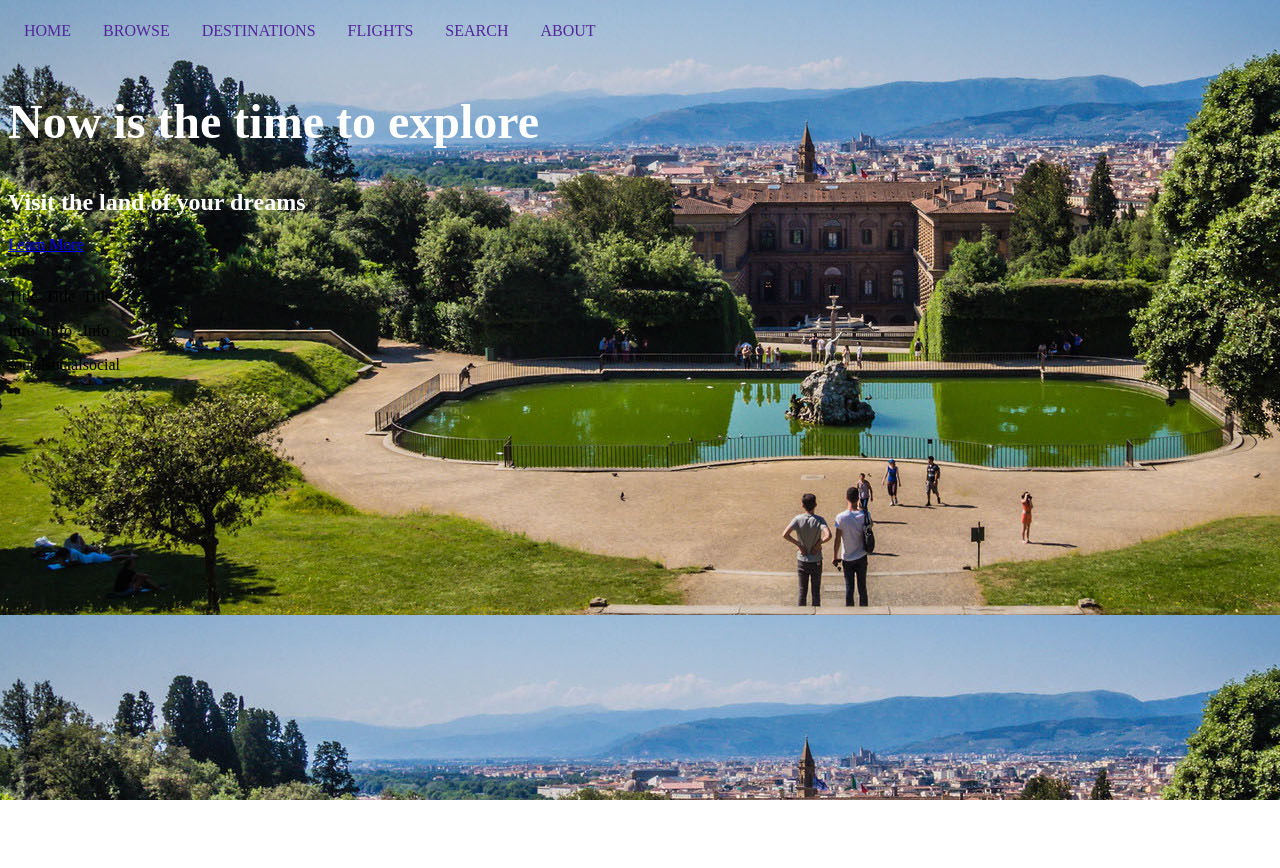
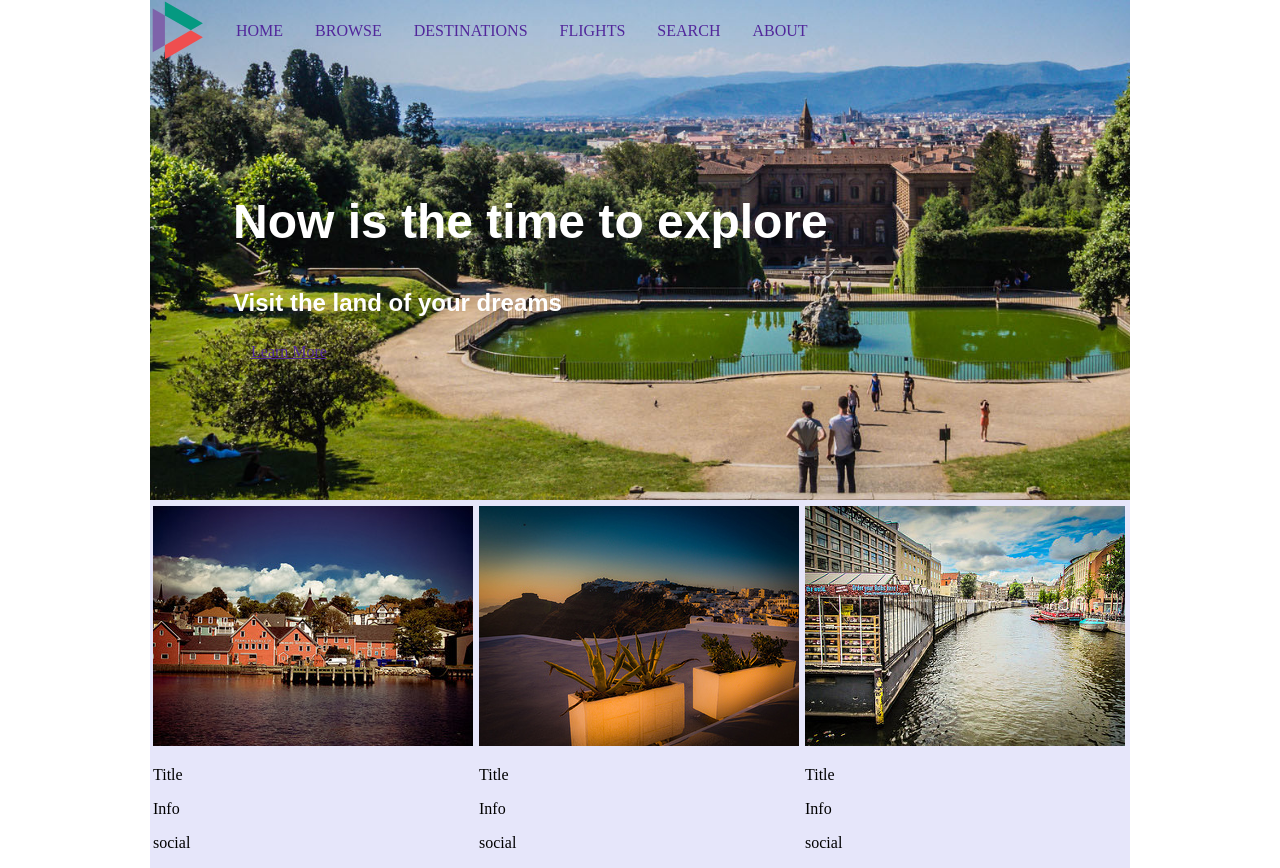
Before and after one commit to CPaq96/COMP3612_Assignment1, a plain HTML site: page html/index.html in a window 1280 px wide. Before the commit the page ends 800 px from the top, so only its background shows below. Drawn offline with Linux system fonts and the light colour scheme.

Commit message:
Center page, aligned cards, added pictures

```diff
--- a/css/main.css
+++ b/css/main.css
@@ -1,5 +1,38 @@
+.button {
+  display: inline-block;
+  padding: 6px 18px;
+  vertical-align: middle;
+  overflow: hidden;
+  text-align: center;
+  color: #51279b;
+}
+
+/*https://www.w3schools.com/howto/howto_css_center_website.asp*/
 body {
+  max-width: 980px;
+  margin: auto;
+}
+
+/*Header styling*/
+header {
+  background-size: cover;
   background-image: url(../florence.jpg);
+  background-repeat: no-repeat;
+  width: 100%;
+  min-height: 500px;
+}
+
+nav {
+  background-image: url(../logo.svg);
+  background-size: 60px;
+  background-repeat: no-repeat;
+  padding-left: 70px;
+  padding-top: 8px;
+}
+
+#welcome {
+  padding-left: 13px; /* Aligned with nav*/
+  padding-top: 100px;
 }
 
 h1 {
@@ -11,8 +44,24 @@ h2 {
 }
 
 h1,
-h2 {
+h2,
+h3 {
+  font-family: Arial, Helvetica, sans-serif;
   color: #ffffff;
+}
+
+li {
+  float: left;
+}
+
+/*Main styling*/
+main {
+  background-color: lavender;
+}
+main li {
+  padding-top: 6px;
+  padding-left: 3px;
+  padding-right: 3px;
 }
 
 ul {
@@ -23,15 +72,11 @@ ul {
   background-color: none;
 }
 
-li {
-  float: left;
-}
-
 li img {
   size: 60px;
 }
 
-li a {
+header li a {
   display: block;
   color: #51279b;
   text-align: center;
--- a/html/index.html
+++ b/html/index.html
@@ -16,35 +16,35 @@
                 <li><a href="index.html">SEARCH</a></li>
                 <li><a href="index.html">ABOUT</a></li>
             </ul>
+            <div id="welcome">
+                <h1>Now is the time to explore</h1>
+                <h2>Visit the land of your dreams</h2>
+                <a class="learn button" href="index.html">Learn More</a>
+            </div>
         </nav>
     </header>
     <main>
-        <section id="welcome">
-            <h1>Now is the time to explore</h1>
-            <h2>Visit the land of your dreams</h2>
-            <a href="index.html">Learn More</a>
-        </section>
-        <section id="footer">
+        <div id="cards">
             <ul>
                 <li>
-                    <img src="" alt="">
+                    <img src="../1-small.jpg" alt="1-small">
                     <p>Title</p>
                     <p>Info</p>
                     <p>social</p>
                 </li>
                 <li>
-                    <img src="" alt="">
+                    <img src="../2-small.jpg" alt="2-small">
                     <p>Title</p>
                     <p>Info</p>
                     <p>social</p>
                 </li>
                 <li>
-                    <img src="" alt="">
+                    <img src="../3-small.jpg" alt="3-small">
                     <p>Title</p>
                     <p>Info</p>
                     <p>social</p>
                 </li>
             </ul>
-        </section>
+        </div>
     </main>
 </body>
```
